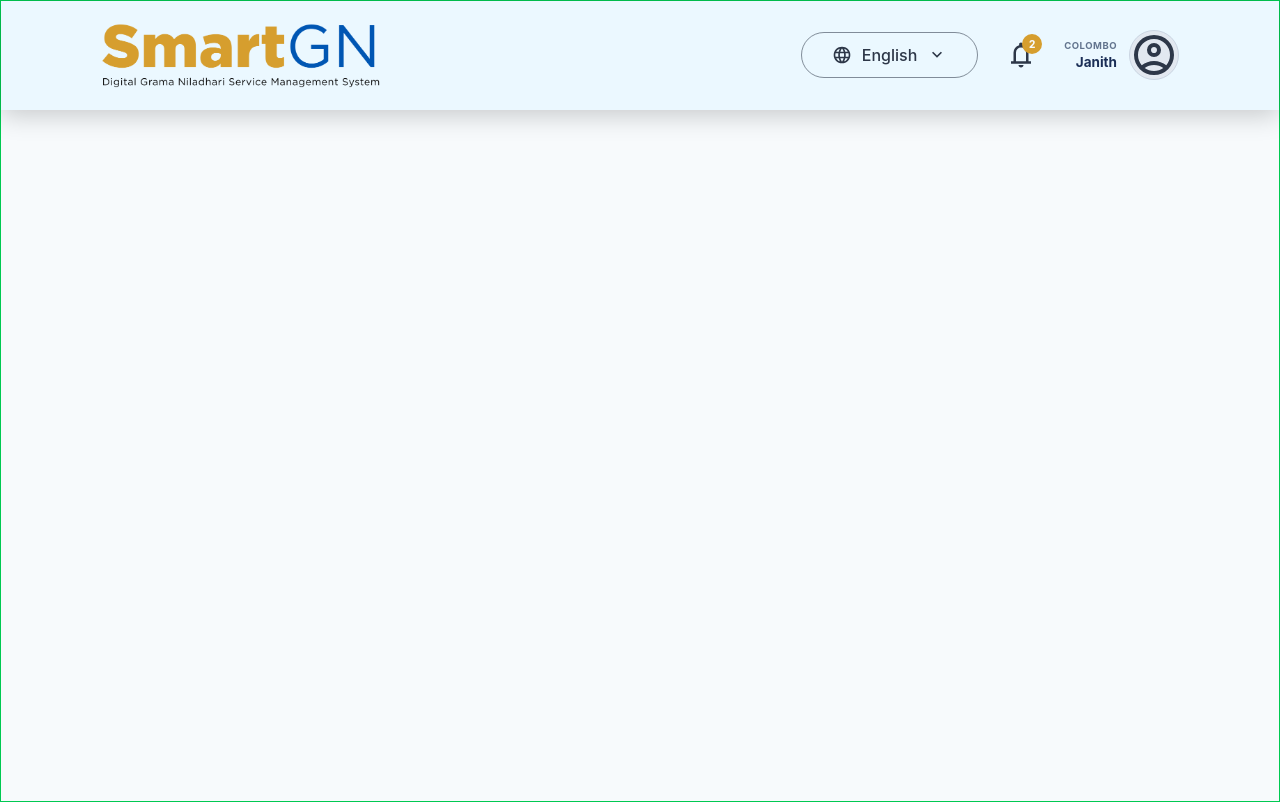
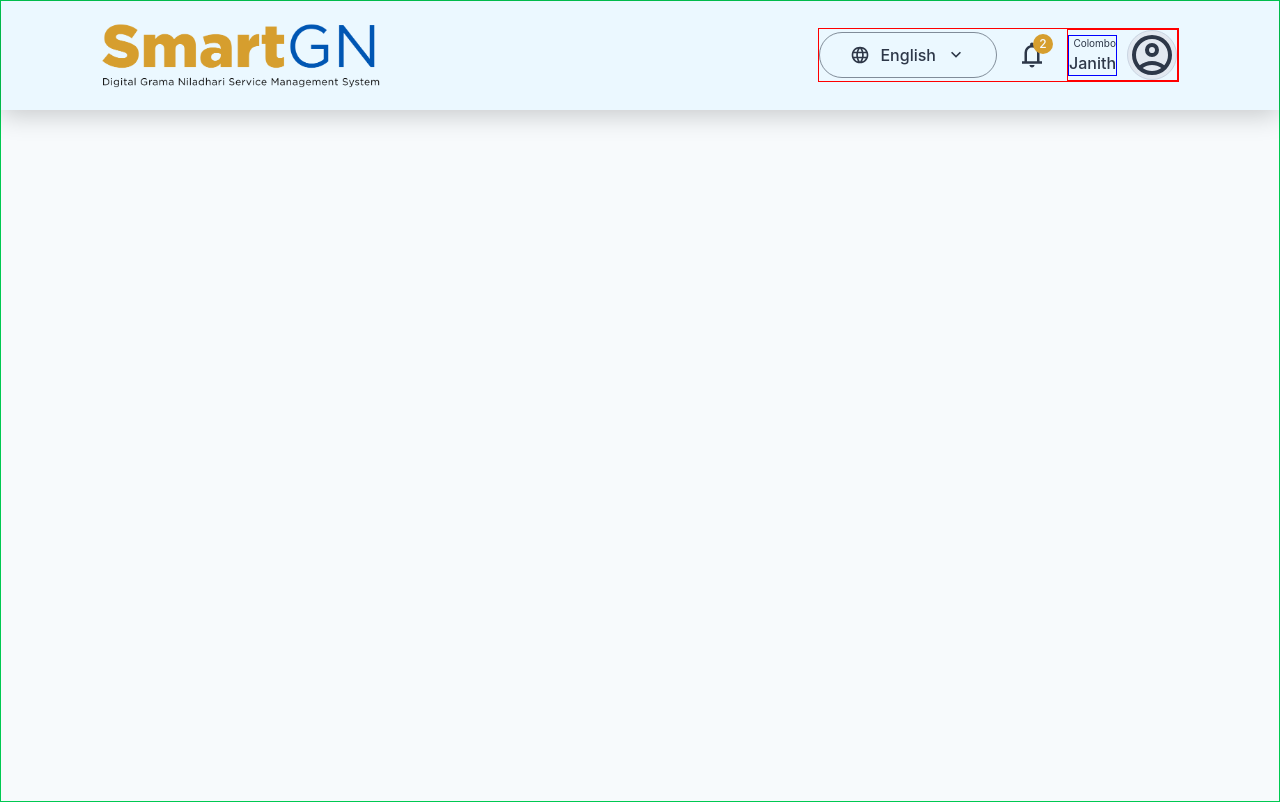
Before and after one commit to Mogith-Code/SmartGN-Digital-GN-Service-Management-System, a React (Vite) app in the folder SmartGN/: page /RAppointment in a window 1280 px wide. Built offline with nearby package versions, Linux system fonts and the light colour scheme.

Commit message:
Update user profile info section in navbar

```diff
--- a/SmartGN/src/Components/Common/AfterlogNavbar.jsx
+++ b/SmartGN/src/Components/Common/AfterlogNavbar.jsx
@@ -18,23 +18,23 @@ function AfterlogNavbar() {
         </div>
 
 
-        <div className="flex items-center gap-7">
+        <div className="flex items-center gap-[20px] border border-[red]">
             {/* Language Selector Component */}
             <LanguageSelector />
 
              {/* Notifications */}
-          <div className="relative cursor-pointer text-slate-600 flex items-center justify-center transition-colors duration-200">
+          <div className="relative cursor-pointer flex items-center justify-center transition-colors duration-200">
             <img src={notificationIcon} alt="Notifications" className="w-auto h-[30px]" />
-            <span className="absolute -top-1.5 -right-1.5 bg-[#D69E2E] text-[#F7FAFC] text-[10px] font-extrabold w-[20px] h-[20px] rounded-full flex items-center justify-center">2</span>
+            <span className="absolute -top-1.5 -right-1.5 bg-[#D69E2E] text-[#F7FAFC] text-[12px] font-medium w-[20px] h-[20px] rounded-full flex items-center justify-center">2</span>
           </div>
 
             {/* User Profile Info */}
-          <div className="flex items-center gap-3">
-            <div className="flex flex-col items-end text-right leading-[1.35]">
-              <span className="text-[9.5px] font-[750] text-slate-500 uppercase tracking-[0.5px]">Colombo</span>
-              <span className="text-[13.5px] font-bold text-[#1a2e56]">Janith</span>
+          <div className="flex items-center gap-[10px] border border-[red]">
+            <div className="flex flex-col text-right border border-[blue]">
+              <span className="text-[10px] font-regular text-[#2D3748]">Colombo</span>
+              <span className="text-[16px] font-medium text-[#2D3748]">Janith</span>
             </div>
-            <div className="w-[50px] h-[50px] rounded-full bg-slate-200 flex items-center justify-center text-slate-600 border-[1.5px] border-slate-300">
+            <div className="w-[50px] h-[50px] rounded-full bg-slate-200 flex items-center justify-cente border-[1.5px] border-slate-300">
               <img src={accountIcon} alt="User Profile" className="w-auto h-[50px]" />
             </div>
           </div>
```
